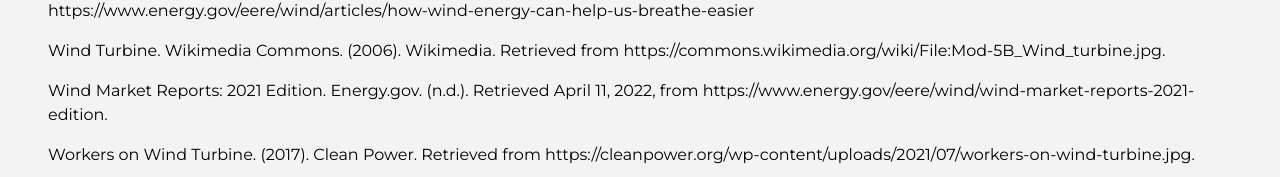
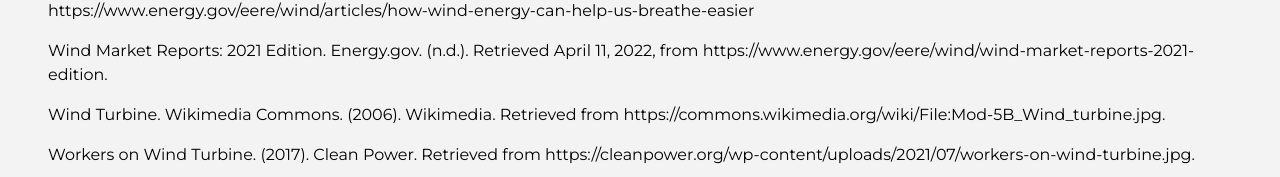
Before and after one commit to caperdue/revolution360, a Vue app: page / in a window 1280 px wide. Shown: the part 1970-2147 px from the top of the page. Built offline with nearby package versions, Linux system fonts and the light colour scheme; a web font is replaced by a local one.

Commit message:
Fixing references

```diff
--- a/src/components/Home.vue
+++ b/src/components/Home.vue
@@ -114,13 +114,13 @@
               https://www.energy.gov/eere/wind/articles/how-wind-energy-can-help-us-breathe-easier
             </p>
             <p>
-              Wind Turbine. Wikimedia Commons. (2006). Wikimedia. Retrieved from
-              https://commons.wikimedia.org/wiki/File:Mod-5B_Wind_turbine.jpg.
-            </p>
-            <p>
               Wind Market Reports: 2021 Edition. Energy.gov. (n.d.). Retrieved
               April 11, 2022, from
               https://www.energy.gov/eere/wind/wind-market-reports-2021-edition.
+            </p>
+            <p>
+              Wind Turbine. Wikimedia Commons. (2006). Wikimedia. Retrieved from
+              https://commons.wikimedia.org/wiki/File:Mod-5B_Wind_turbine.jpg.
             </p>
             <p>
               Workers on Wind Turbine. (2017). Clean Power. Retrieved from
```
